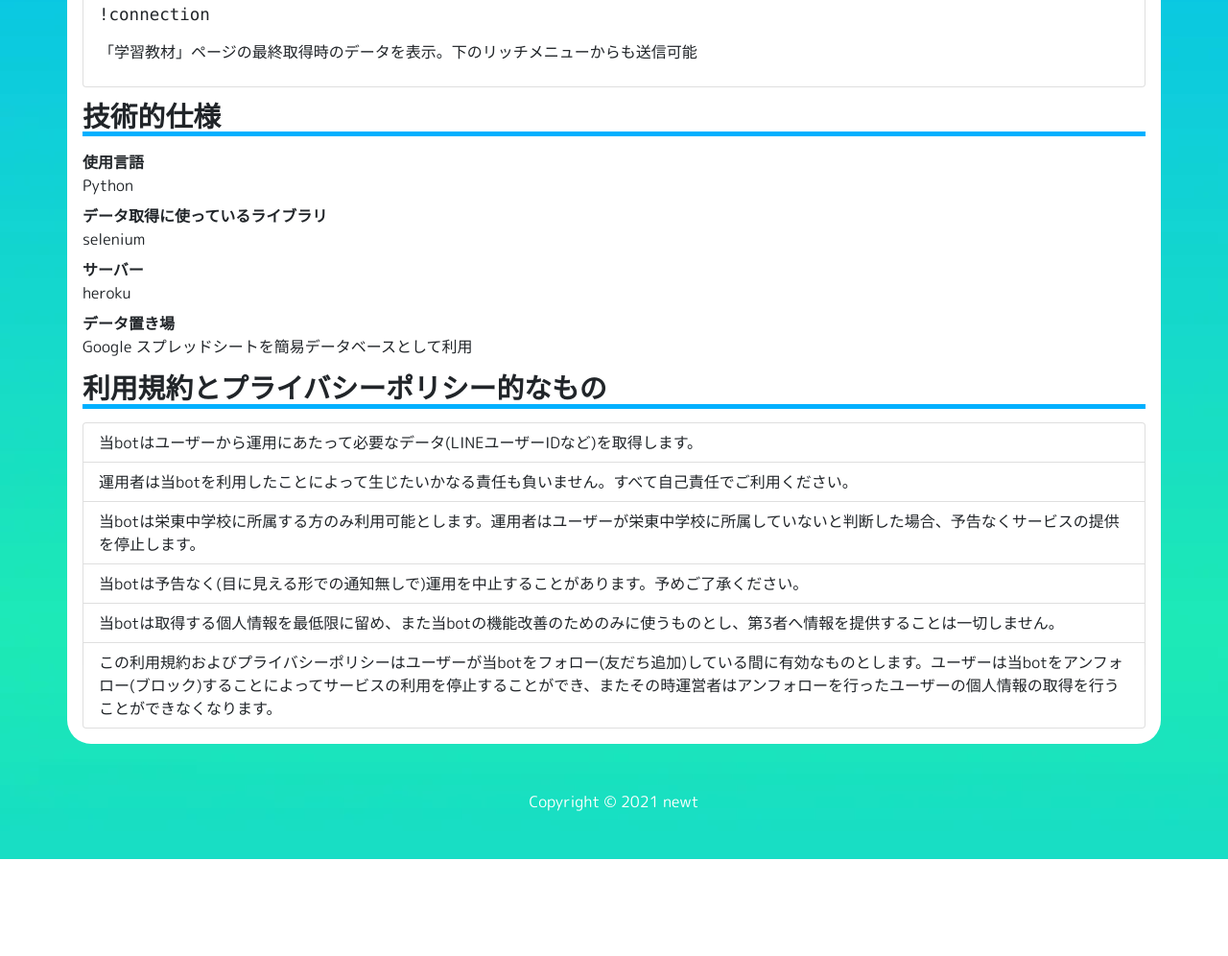
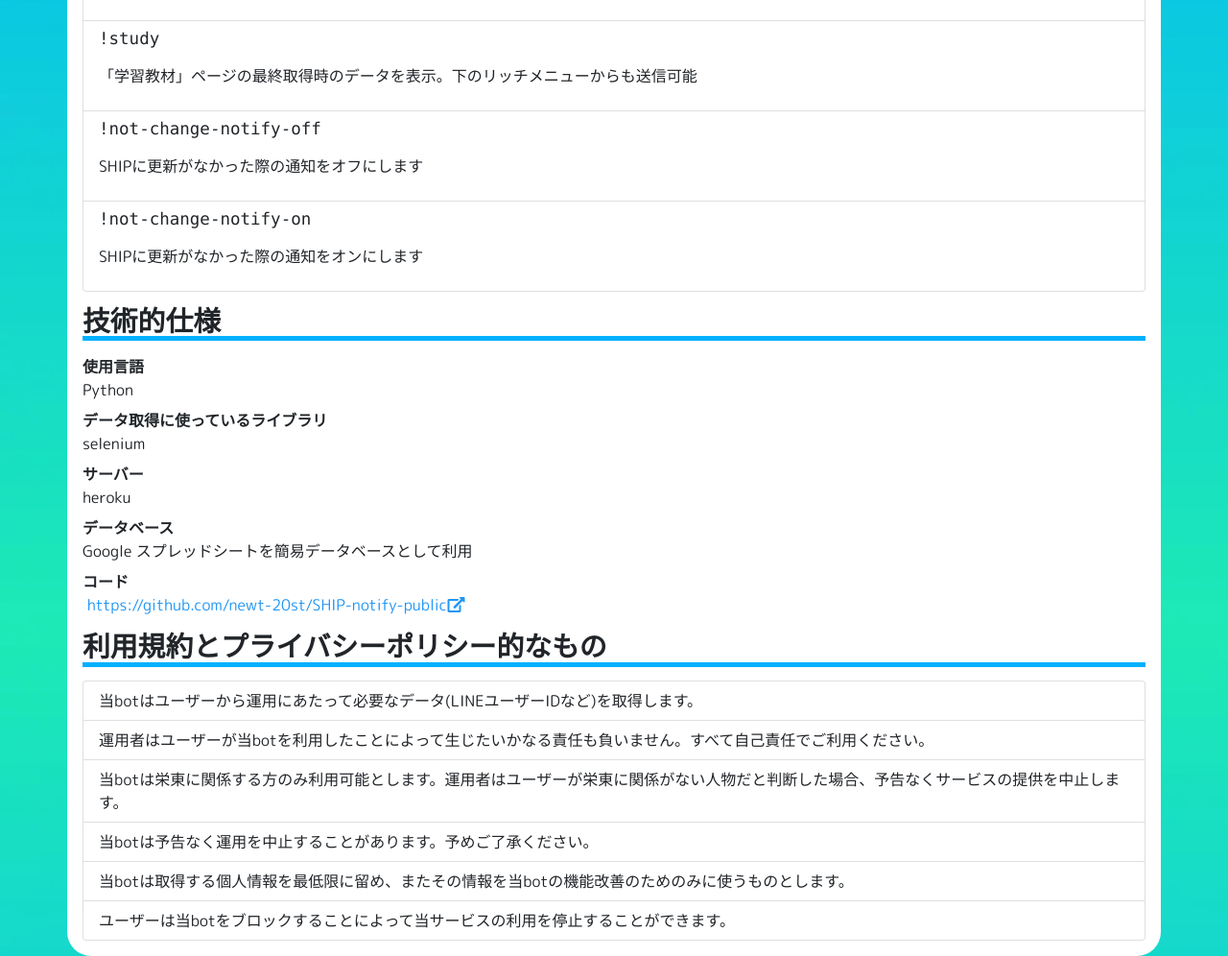
Before and after one commit to newt-20st/newt-house, a plain HTML site: page public/ship-notify/index.html in a window 1280 px wide. Shown: the part 1594-2590 px from the top of the page at 96% size. Before the commit the page ends 2489 px from the top, so only its background shows below. Drawn offline with nearby package versions, Linux system fonts and the light colour scheme; some packages are replaced by stand-ins of ours.

Commit message:
ship-notifyの説明ページの編集

```diff
--- a/public/ship-notify/index.html
+++ b/public/ship-notify/index.html
@@ -36,7 +36,7 @@
             </div>
         </div>
         <div id="main" class="container-lg">
-            <small><i class="far fa-clock fa-fw"></i>最終更新: <time>2021-01-18</time></small>
+            <small><i class="far fa-clock fa-fw"></i>最終更新: <time>2021-01-19</time></small>
             <h2>これは何？</h2>
             <p>SHIP ( Sakae Higashi Internet Program : <a href="https://ship.sakae-higashi.jp/" target="_blank">SHIPトップ<i class="fas fa-external-link-alt fa-fw"></i></a> ) の更新を取得し、LINE公式アカウントから通知するシステム( bot )です。友だち追加は下のボタンかQRコードからできます。
             </p>
@@ -45,13 +45,14 @@
             </p>
             <img src="../assets/img/ship-notify-line-qr.png" class="img-fluid img-thumbnail" alt="ship-notify-line-qrcode">
             <h2>仕様</h2>
-            <p>機能の要望などがあれば<code>!issue</code>コマンドからお願いします。</p>
             <h3>制約など</h3>
             <ul class="list-group">
-                <li class="list-group-item">LINE Messaging APIのフリープランの制約上1ヶ月に送れるプッシュメッセージ・ブロードキャストメッセージは1000通までです。自発的に何も送ってこなくなったなぁと思ったらそういうことだと思っておいてください。ただし、リプライメッセージはカウント外なので
+                <li class="list-group-item">LINE Messaging APIのフリープランの制約上1ヶ月に送れるプッシュメッセージ・ブロードキャストメッセージは1000通までです。自発的に何も送ってこなくなったなと思ったらそういうことなんだなと思っておいてください。ただし、リプライメッセージはカウント外なので
                     <code>!connection</code>コマンドや<code>!study</code>コマンドを送れば最後にSHIPから取得した時のデータをみることができます。
                 </li>
-                <li class="list-group-item">このbotは中学のページのみ取得しています。高校のデータは取得していません(今後気が向いたら追加するかも)</li>
+                <li class="list-group-item">このbotは中学のページのみ取得しています。高校のページのデータは取得していません。</li>
+                <li class="list-group-item">
+                    このbotで取得できる更新は「連絡事項」や「学習教材」トップの新着情報の更新のみです。すでに上がっているファイルがあげ直したりされたかどうかなどについては取得していません。</li>
             </ul>
             <h3>コマンド一覧</h3>
             <ul class="list-group">
@@ -93,9 +94,21 @@
                 </li>
                 <li class="list-group-item">
                     <h5>
-                        <pre><code>!connection</code></pre>
+                        <pre><code>!study</code></pre>
                     </h5>
                     <p>「学習教材」ページの最終取得時のデータを表示。下のリッチメニューからも送信可能</p>
+                </li>
+                <li class="list-group-item">
+                    <h5>
+                        <pre><code>!not-change-notify-off</code></pre>
+                    </h5>
+                    <p>SHIPに更新がなかった際の通知をオフにします</p>
+                </li>
+                <li class="list-group-item">
+                    <h5>
+                        <pre><code>!not-change-notify-on</code></pre>
+                    </h5>
+                    <p>SHIPに更新がなかった際の通知をオンにします</p>
                 </li>
             </ul>
             <h2>技術的仕様</h2>
@@ -106,20 +119,21 @@
                 <dd>selenium</dd>
                 <dt>サーバー</dt>
                 <dd>heroku</dd>
-                <dt>データ置き場</dt>
+                <dt>データベース</dt>
                 <dd>Google スプレッドシートを簡易データベースとして利用</dd>
+                <dt>コード</dt>
+                <dd><a href="https://github.com/newt-20st/SHIP-notify-public" target="_blank">https://github.com/newt-20st/SHIP-notify-public<i
+                            class="fas fa-external-link-alt fa-fw"></i></a></dd>
             </dl>
             <h2>利用規約とプライバシーポリシー的なもの</h2>
             <ul class="list-group">
                 <li class="list-group-item">当botはユーザーから運用にあたって必要なデータ(LINEユーザーIDなど)を取得します。</li>
-                <li class="list-group-item">運用者は当botを利用したことによって生じたいかなる責任も負いません。すべて自己責任でご利用ください。</li>
-                <li class="list-group-item">当botは栄東中学校に所属する方のみ利用可能とします。運用者はユーザーが栄東中学校に所属していないと判断した場合、予告なくサービスの提供を停止します。
+                <li class="list-group-item">運用者はユーザーが当botを利用したことによって生じたいかなる責任も負いません。すべて自己責任でご利用ください。</li>
+                <li class="list-group-item">当botは栄東に関係する方のみ利用可能とします。運用者はユーザーが栄東に関係がない人物だと判断した場合、予告なくサービスの提供を中止します。
                 </li>
-                <li class="list-group-item">当botは予告なく(目に見える形での通知無しで)運用を中止することがあります。予めご了承ください。</li>
-                <li class="list-group-item">当botは取得する個人情報を最低限に留め、また当botの機能改善のためのみに使うものとし、第3者へ情報を提供することは一切しません。</li>
-                <li class="list-group-item">
-                    この利用規約およびプライバシーポリシーはユーザーが当botをフォロー(友だち追加)している間に有効なものとします。ユーザーは当botをアンフォロー(ブロック)することによってサービスの利用を停止することができ、またその時運営者はアンフォローを行ったユーザーの個人情報の取得を行うことができなくなります。
-                </li>
+                <li class="list-group-item">当botは予告なく運用を中止することがあります。予めご了承ください。</li>
+                <li class="list-group-item">当botは取得する個人情報を最低限に留め、またその情報を当botの機能改善のためのみに使うものとします。</li>
+                <li class="list-group-item">ユーザーは当botをブロックすることによって当サービスの利用を停止することができます。</li>
             </ul>
         </div>
         <div id="footer">
```
